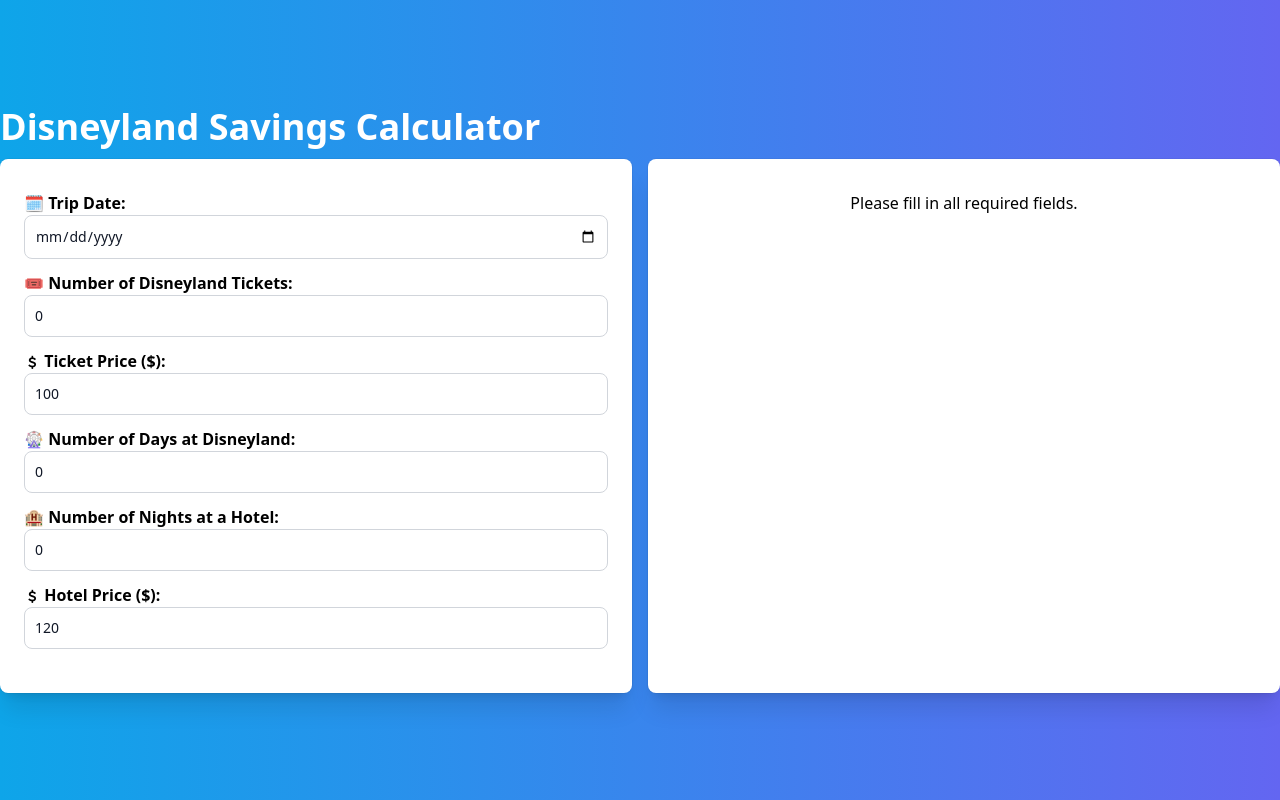
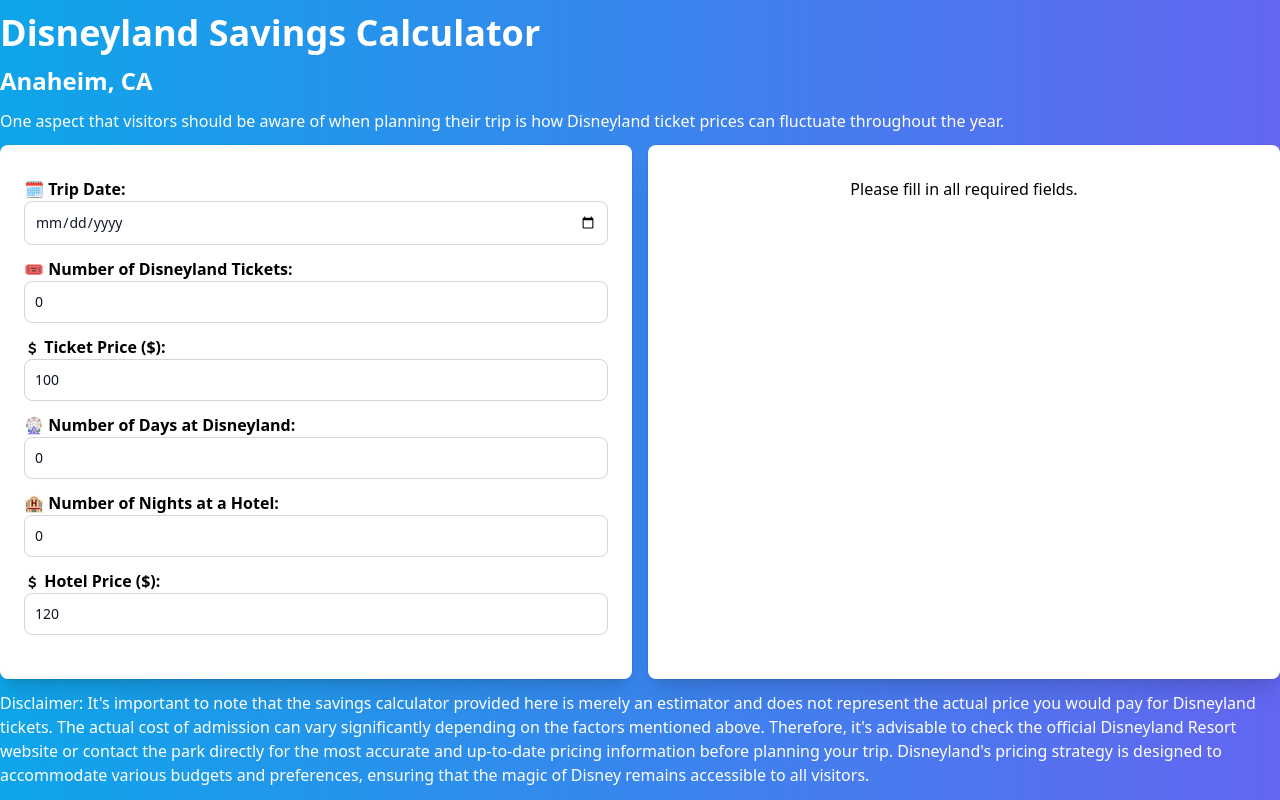
Before and after one commit to brndnsmth/disneyland-savings-calculator, a React (Vite) app: page / in a window 1280 px wide. Built offline with nearby package versions, Linux system fonts and the light colour scheme.

Commit message:
Added intro and disclaimer.

```diff
--- a/src/App.tsx
+++ b/src/App.tsx
@@ -59,7 +59,12 @@
         <h1 className="text-4xl font-semibold text-white mb-3">
           Disneyland Savings Calculator
         </h1>
-        <div className="grid grid-cols-2 gap-4">
+        <h2 className="text-2xl font-semibold text-white mb-3">Anaheim, CA</h2>
+        <p className="text-white mb-3">
+          One aspect that visitors should be aware of when planning their trip
+          is how Disneyland ticket prices can fluctuate throughout the year.
+        </p>
+        <div className="grid grid-cols-2 gap-4 mb-3">
           <div className="bg-white rounded-lg px-6 py-8 ring-1 ring-slate-900/5 shadow-xl">
             <DateInput tripDate={tripDate} setTripDate={setTripDate} />
             <TicketInput
@@ -93,6 +98,18 @@
             )}
           </div>
         </div>
+        <p className="text-white">
+          Disclaimer: It's important to note that the savings calculator
+          provided here is merely an estimator and does not represent the actual
+          price you would pay for Disneyland tickets. The actual cost of
+          admission can vary significantly depending on the factors mentioned
+          above. Therefore, it's advisable to check the official Disneyland
+          Resort website or contact the park directly for the most accurate and
+          up-to-date pricing information before planning your trip. Disneyland's
+          pricing strategy is designed to accommodate various budgets and
+          preferences, ensuring that the magic of Disney remains accessible to
+          all visitors.
+        </p>
       </div>
     </div>
   );
```
Also changed, not shown: 1 other file (tests, documents, lock files or other folders).
